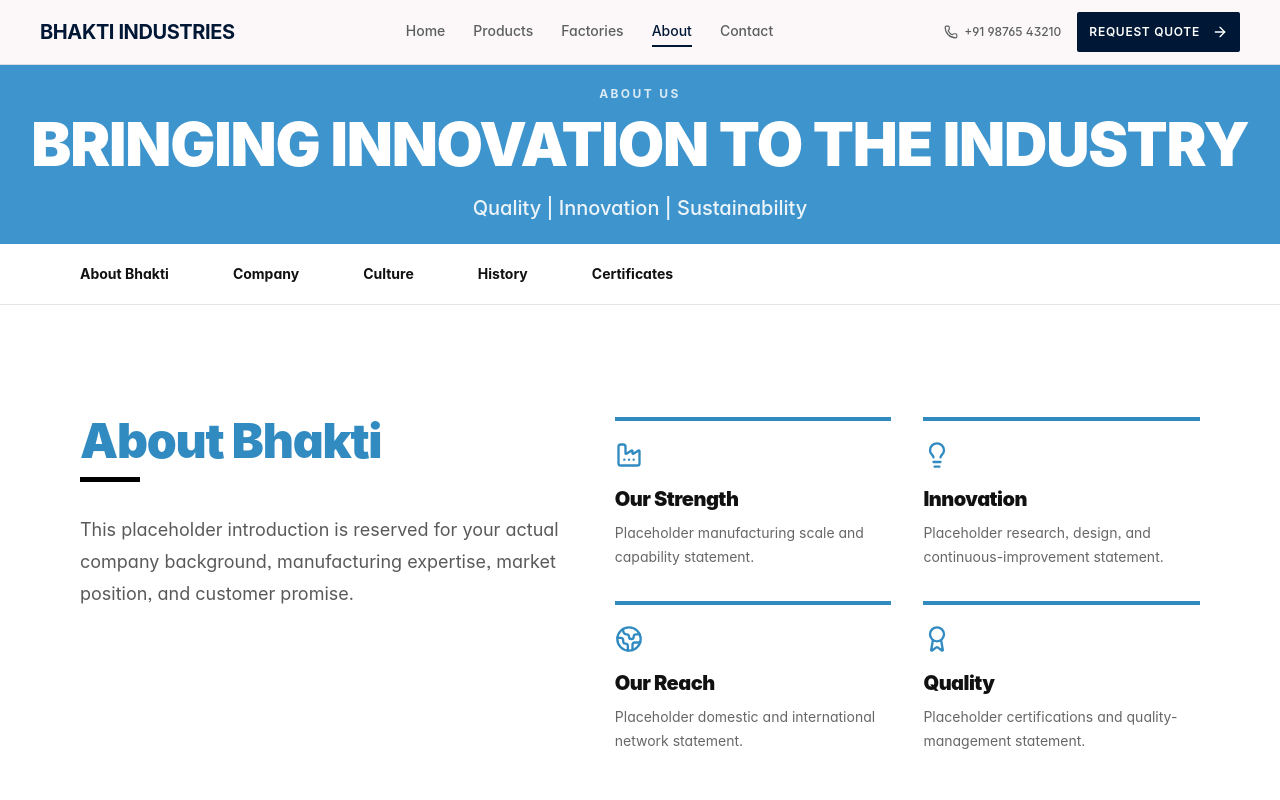
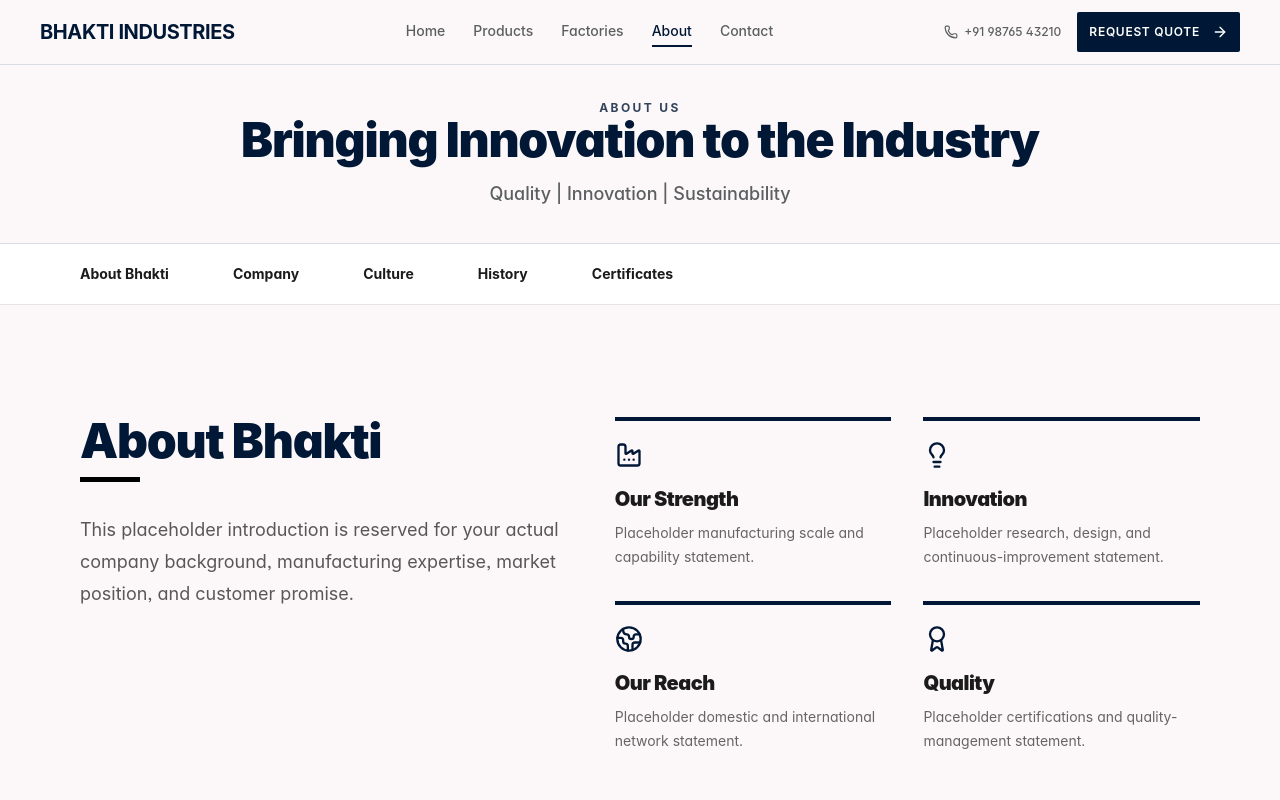
Before and after one commit to Harsh20071111/Social_Internship, a Next.js app: page /about in a window 1280 px wide. Shown: the top 800 px of the page. Built offline with nearby package versions, Linux system fonts and the light colour scheme.

Commit message:
Apply global navy blue accent and standardize layout backgrounds

```diff
--- a/src/app/about/page.tsx
+++ b/src/app/about/page.tsx
@@ -48,9 +48,9 @@ export default function AboutPage() {
                 whileInView={{ opacity: 1, y: 0 }}
                 viewport={{ once: true }}
                 transition={{ delay: index * 0.08 }}
-                className="border-t-4 border-[#318bc1] pt-5"
+                className="border-t-4 border-[#001836] pt-5"
               >
-                <item.icon className="h-7 w-7 text-[#318bc1]" />
+                <item.icon className="h-7 w-7 text-[#001836]" />
                 <h3 className="mt-4 text-xl font-black">{item.title}</h3>
                 <p className="mt-2 text-sm leading-6 text-black/60">{item.text}</p>
               </motion.article>
@@ -77,7 +77,7 @@ export default function AboutPage() {
             </p>
             <div className="mt-9 grid grid-cols-3 gap-5 border-t border-black/15 pt-7">
               {["00+ Years", "00 Markets", "000+ Products"].map((stat) => (
-                <p key={stat} className="text-lg font-black text-[#318bc1]">{stat}</p>
+                <p key={stat} className="text-lg font-black text-[#001836]">{stat}</p>
               ))}
             </div>
           </div>
@@ -93,7 +93,7 @@ export default function AboutPage() {
               "Responsible manufacturing",
               "Customer-first execution",
             ].map((title, index) => (
-              <div key={title} className="min-h-[260px] bg-[#318bc1] p-8 text-white">
+              <div key={title} className="min-h-[260px] bg-[#001836] p-8 text-white">
                 <span className="text-6xl font-black text-white/20">0{index + 1}</span>
                 <h3 className="mt-12 text-2xl font-black">{title}</h3>
                 <p className="mt-3 text-sm leading-6 text-white/70">Placeholder culture description.</p>
@@ -108,8 +108,8 @@ export default function AboutPage() {
           <PuckSectionTitle>History</PuckSectionTitle>
           <div className="mt-14 grid gap-8 md:grid-cols-4">
             {timeline.map((year, index) => (
-              <div key={`${year}-${index}`} className="relative border-l-2 border-[#318bc1] pl-6">
-                <p className="text-3xl font-black text-[#318bc1]">{year}</p>
+              <div key={`${year}-${index}`} className="relative border-l-2 border-[#001836] pl-6">
+                <p className="text-3xl font-black text-[#001836]">{year}</p>
                 <h3 className="mt-4 font-black">Placeholder milestone</h3>
                 <p className="mt-2 text-sm leading-6 text-black/55">Add the verified event for this year.</p>
               </div>
--- a/src/app/inquiry/page.tsx
+++ b/src/app/inquiry/page.tsx
@@ -10,7 +10,7 @@ const steps = [
 ];
 
 const control =
-  "h-12 w-full border border-black/15 bg-white px-4 text-sm outline-none focus:border-[#318bc1]";
+  "h-12 w-full border border-black/15 bg-white px-4 text-sm outline-none focus:border-[#001836]";
 
 export default function InquiryPage() {
   return (
@@ -25,7 +25,7 @@ export default function InquiryPage() {
             {steps.map((step) => (
               <div key={step.number} className="relative border border-black/10 p-7">
                 <span className="absolute right-5 top-3 text-6xl font-black text-[#eef7fc]">{step.number}</span>
-                <step.icon className="relative h-8 w-8 text-[#318bc1]" />
+                <step.icon className="relative h-8 w-8 text-[#001836]" />
                 <h2 className="relative mt-8 text-xl font-black">{step.title}</h2>
                 <p className="relative mt-3 text-sm leading-6 text-black/55">
                   Placeholder description for this inquiry stage.
@@ -62,7 +62,7 @@ export default function InquiryPage() {
                 <textarea className={`${control} h-40 resize-none py-3`} placeholder="Specifications, materials, quantities, and timeline..." />
               </InputBlock>
             </div>
-            <button type="button" className="mt-7 inline-flex h-12 items-center gap-2 bg-[#318bc1] px-8 text-sm font-black uppercase tracking-[0.08em] text-white">
+            <button type="button" className="mt-7 inline-flex h-12 items-center gap-2 bg-[#001836] px-8 text-sm font-black uppercase tracking-[0.08em] text-white">
               Submit Inquiry <Send className="h-4 w-4" />
             </button>
           </form>
--- a/src/app/products/page.tsx
+++ b/src/app/products/page.tsx
@@ -48,7 +48,7 @@ export default function ProductsPage() {
                       return (
                         <span
                           key={item}
-                          className="flex items-center gap-2 text-xs font-bold text-[#318bc1]"
+                          className="flex items-center gap-2 text-xs font-bold text-[#001836]"
                         >
                           <Icon className="h-4 w-4" />
                           {item}
@@ -63,7 +63,7 @@ export default function ProductsPage() {
                       <li key={spec}>• {spec}</li>
                     ))}
                   </ul>
-                  <ArrowRight className="ml-auto h-5 w-5 shrink-0 text-[#318bc1] transition-transform group-hover:translate-x-1" />
+                  <ArrowRight className="ml-auto h-5 w-5 shrink-0 text-[#001836] transition-transform group-hover:translate-x-1" />
                 </div>
               </Link>
             </motion.article>
--- a/src/components/layout/PuckPage.tsx
+++ b/src/components/layout/PuckPage.tsx
@@ -20,34 +20,32 @@ export function PuckPage({
   const imageHero = Boolean(heroImage);
 
   return (
-    <div className="min-h-screen bg-white text-[#111]">
+    <div className="min-h-screen bg-[#fcf8f9] text-[#1b1b1c] antialiased">
       <section
-        className={`relative flex min-h-[140px] items-center justify-center overflow-hidden px-5 text-center text-white md:min-h-[180px] ${
-          imageHero ? "pt-24" : "bg-[#3e94cc]"
+        className={`relative flex min-h-[140px] items-center justify-center overflow-hidden px-5 text-center md:min-h-[180px] ${
+          imageHero ? "pt-24 text-white" : "bg-[#fcf8f9] border-b border-[#d9dce3] text-[#001836]"
         }`}
       >
         {imageHero && (
           <>
             <Image src={heroImage!} alt="" fill priority className="object-cover" />
-            <div className="absolute inset-0 bg-[#167fbd]/70" />
+            <div className="absolute inset-0 bg-[#001836]/70" />
           </>
         )}
         <motion.div
-          initial={{ opacity: 0, y: 25 }}
+          initial={{ opacity: 0, y: 15 }}
           animate={{ opacity: 1, y: 0 }}
-          transition={{ duration: 0.7 }}
-          className="relative z-10"
+          transition={{ duration: 0.6 }}
+          className="relative z-10 mx-auto max-w-[800px]"
         >
           {eyebrow && (
-            <p className="text-xs font-bold uppercase tracking-[0.2em] text-white/80">
+            <p className="text-xs font-bold uppercase tracking-[0.2em] opacity-80">
               {eyebrow}
             </p>
           )}
-          <h1 className="mt-3 text-4xl font-black uppercase tracking-[-0.02em] md:text-6xl">
-            {hero}
-          </h1>
+          <h1 className="text-3xl font-black md:text-5xl">{hero}</h1>
           {subtitle && (
-            <p className="mx-auto mt-5 max-w-2xl text-base font-medium text-white/90 md:text-xl">
+            <p className={`mt-4 text-base font-medium md:text-lg ${imageHero ? "text-white/80" : "text-[#5c5f60]"}`}>
               {subtitle}
             </p>
           )}
@@ -68,7 +66,7 @@ export function PuckSectionTitle({
 }) {
   return (
     <div className={center ? "text-center" : ""}>
-      <h2 className="text-3xl font-black tracking-tight text-[#318bc1] md:text-5xl">
+      <h2 className="text-3xl font-black tracking-tight text-[#001836] md:text-5xl">
         {children}
       </h2>
       <div className={`mt-3 h-[5px] w-[60px] bg-black ${center ? "mx-auto" : ""}`} />
```
Also changed, not shown: src/app/contact/page.tsx (+5 -5 lines), src/app/products/[slug]/page.tsx (+5 -5 lines), src/components/home/PuckLandingPage.tsx (+7 -7 lines).
